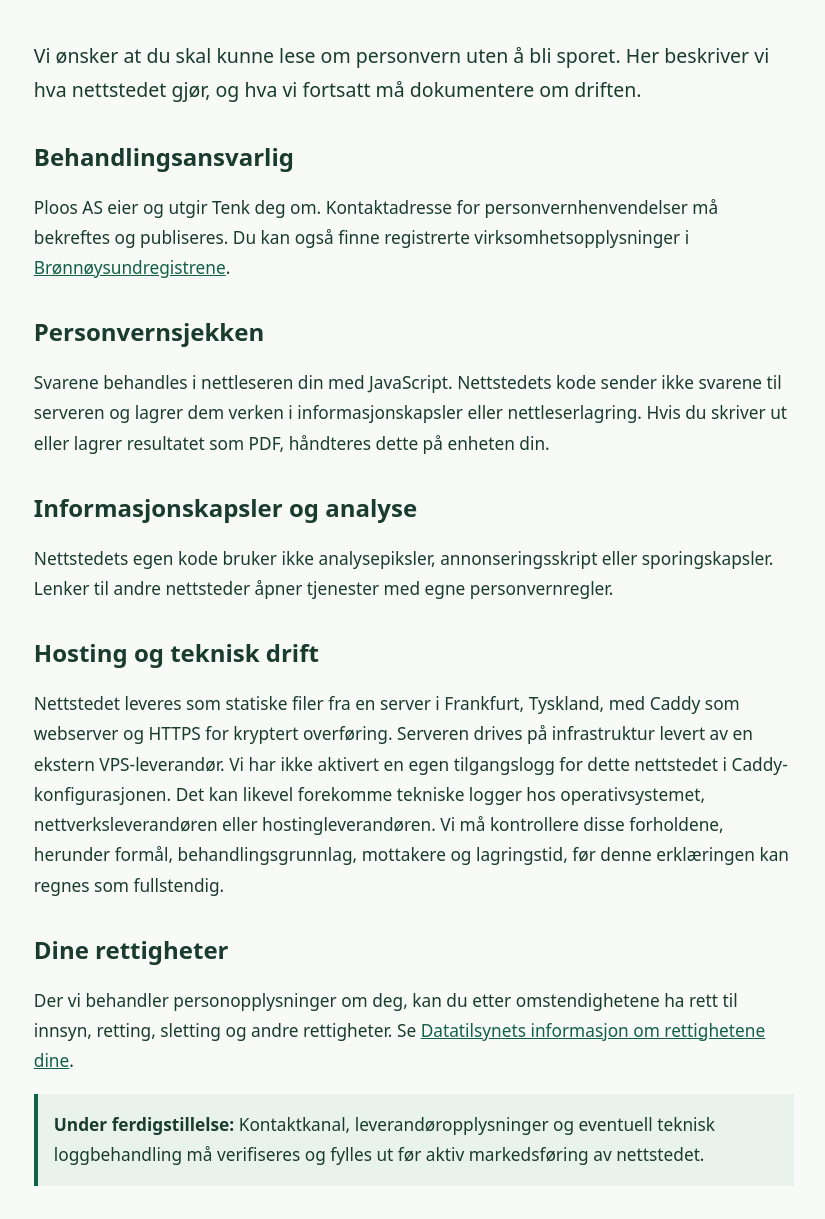
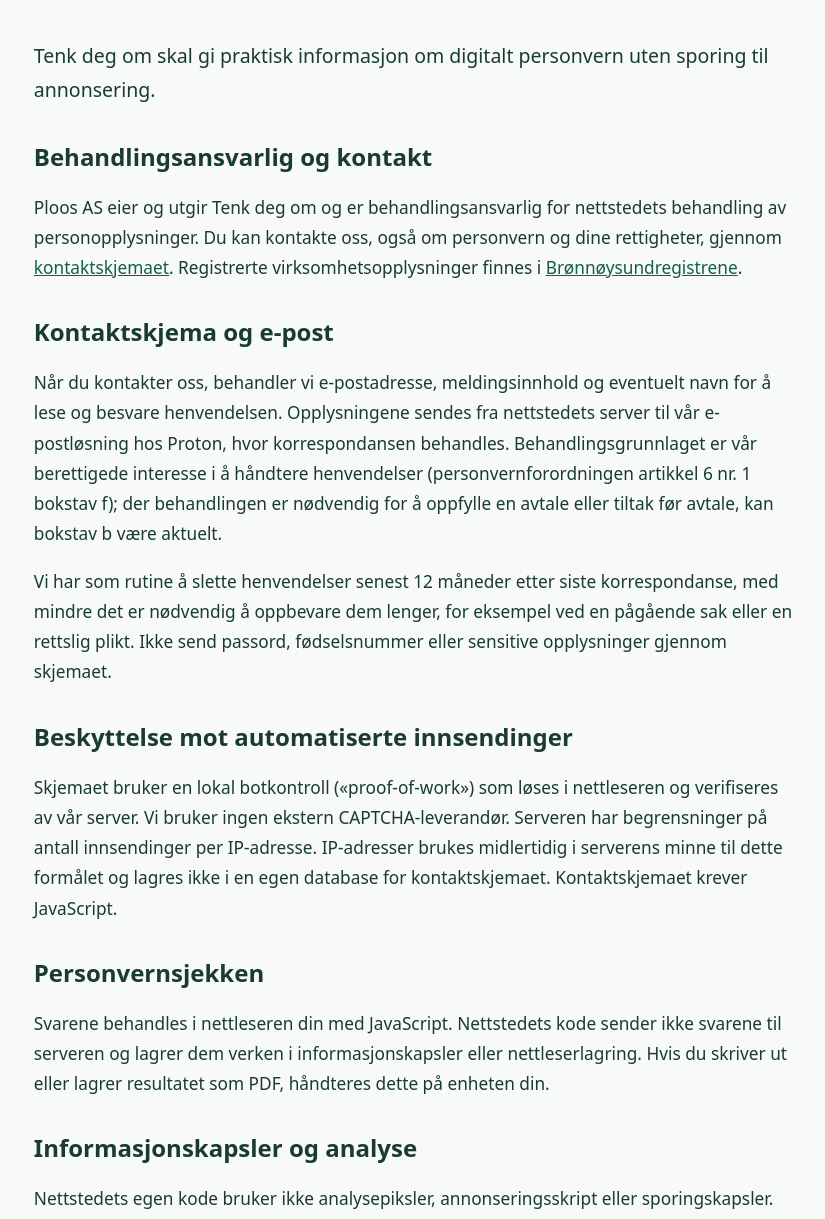
Before and after one commit to Ploos-AS/tenkdegom, an Astro site: page /personvern in a window 1280 px wide. Shown: the part 221-1440 px from the top of the page, without its empty margins (87-912 px from the left). Built offline with nearby package versions, Linux system fonts and the light colour scheme; Astro itself is replaced by a stand-in of ours.

Commit message:
Document contact form processing and 12-month retention policy

```diff
--- a/src/pages/personvern.astro
+++ b/src/pages/personvern.astro
@@ -4,17 +4,22 @@ import SiteLayout from '../layouts/SiteLayout.astro';
 <SiteLayout title="Personvern på nettstedet" description="Slik behandler Tenk deg om personopplysninger og tekniske data.">
 <article>
 <h1>Personvern på nettstedet</h1>
-<p class="lead">Vi ønsker at du skal kunne lese om personvern uten å bli sporet. Her beskriver vi hva nettstedet gjør, og hva vi fortsatt må dokumentere om driften.</p>
-<h2>Behandlingsansvarlig</h2>
-<p>Ploos AS eier og utgir Tenk deg om. Kontaktadresse for personvernhenvendelser må bekreftes og publiseres. Du kan også finne registrerte virksomhetsopplysninger i <a href="https://virksomhet.brreg.no/">Brønnøysundregistrene</a>.</p>
+<p class="lead">Tenk deg om skal gi praktisk informasjon om digitalt personvern uten sporing til annonsering.</p>
+<h2>Behandlingsansvarlig og kontakt</h2>
+<p>Ploos AS eier og utgir Tenk deg om og er behandlingsansvarlig for nettstedets behandling av personopplysninger. Du kan kontakte oss, også om personvern og dine rettigheter, gjennom <a href="/kontakt/">kontaktskjemaet</a>. Registrerte virksomhetsopplysninger finnes i <a href="https://virksomhet.brreg.no/">Brønnøysundregistrene</a>.</p>
+<h2>Kontaktskjema og e-post</h2>
+<p>Når du kontakter oss, behandler vi e-postadresse, meldingsinnhold og eventuelt navn for å lese og besvare henvendelsen. Opplysningene sendes fra nettstedets server til vår e-postløsning hos Proton, hvor korrespondansen behandles. Behandlingsgrunnlaget er vår berettigede interesse i å håndtere henvendelser (personvernforordningen artikkel 6 nr. 1 bokstav f); der behandlingen er nødvendig for å oppfylle en avtale eller tiltak før avtale, kan bokstav b være aktuelt.</p>
+<p>Vi har som rutine å slette henvendelser senest 12 måneder etter siste korrespondanse, med mindre det er nødvendig å oppbevare dem lenger, for eksempel ved en pågående sak eller en rettslig plikt. Ikke send passord, fødselsnummer eller sensitive opplysninger gjennom skjemaet.</p>
+<h2>Beskyttelse mot automatiserte innsendinger</h2>
+<p>Skjemaet bruker en lokal botkontroll («proof-of-work») som løses i nettleseren og verifiseres av vår server. Vi bruker ingen ekstern CAPTCHA-leverandør. Serveren har begrensninger på antall innsendinger per IP-adresse. IP-adresser brukes midlertidig i serverens minne til dette formålet og lagres ikke i en egen database for kontaktskjemaet. Kontaktskjemaet krever JavaScript.</p>
 <h2>Personvernsjekken</h2>
 <p>Svarene behandles i nettleseren din med JavaScript. Nettstedets kode sender ikke svarene til serveren og lagrer dem verken i informasjonskapsler eller nettleserlagring. Hvis du skriver ut eller lagrer resultatet som PDF, håndteres dette på enheten din.</p>
 <h2>Informasjonskapsler og analyse</h2>
 <p>Nettstedets egen kode bruker ikke analysepiksler, annonseringsskript eller sporingskapsler. Lenker til andre nettsteder åpner tjenester med egne personvernregler.</p>
 <h2>Hosting og teknisk drift</h2>
-<p>Nettstedet leveres som statiske filer fra en server i Frankfurt, Tyskland, med Caddy som webserver og HTTPS for kryptert overføring. Serveren drives på infrastruktur levert av en ekstern VPS-leverandør. Vi har ikke aktivert en egen tilgangslogg for dette nettstedet i Caddy-konfigurasjonen. Det kan likevel forekomme tekniske logger hos operativsystemet, nettverksleverandøren eller hostingleverandøren. Vi må kontrollere disse forholdene, herunder formål, behandlingsgrunnlag, mottakere og lagringstid, før denne erklæringen kan regnes som fullstendig.</p>
+<p>Nettstedet leveres som statiske filer fra en server i Frankfurt, Tyskland, med Caddy som webserver og HTTPS. Serveren drives på infrastruktur levert av en ekstern VPS-leverandør. Vi har ikke aktivert en egen tilgangslogg for dette nettstedet i Caddy-konfigurasjonen. Det kan likevel forekomme tekniske logger hos operativsystemet, nettverksleverandøren eller hostingleverandøren. Disse forholdene og relevante databehandleravtaler må verifiseres før lansering.</p>
 <h2>Dine rettigheter</h2>
-<p>Der vi behandler personopplysninger om deg, kan du etter omstendighetene ha rett til innsyn, retting, sletting og andre rettigheter. Se <a href="https://www.datatilsynet.no/rettigheter-og-plikter/den-registrertes-rettigheter/">Datatilsynets informasjon om rettighetene dine</a>.</p>
-<p class="note"><strong>Under ferdigstillelse:</strong> Kontaktkanal, leverandøropplysninger og eventuell teknisk loggbehandling må verifiseres og fylles ut før aktiv markedsføring av nettstedet.</p>
+<p>Der vi behandler personopplysninger om deg, kan du etter omstendighetene ha rett til innsyn, retting, sletting, begrensning, dataportabilitet og å protestere mot behandling. Kontakt oss via <a href="/kontakt/">kontaktskjemaet</a>. Du kan også klage til <a href="https://www.datatilsynet.no/">Datatilsynet</a>.</p>
+<p class="note"><strong>Før lansering:</strong> Vi skal verifisere teknisk logging, leverandør- og overføringsforhold og at den beskrevne sletterutinen gjennomføres i praksis.</p>
 </article>
 </SiteLayout>
```
